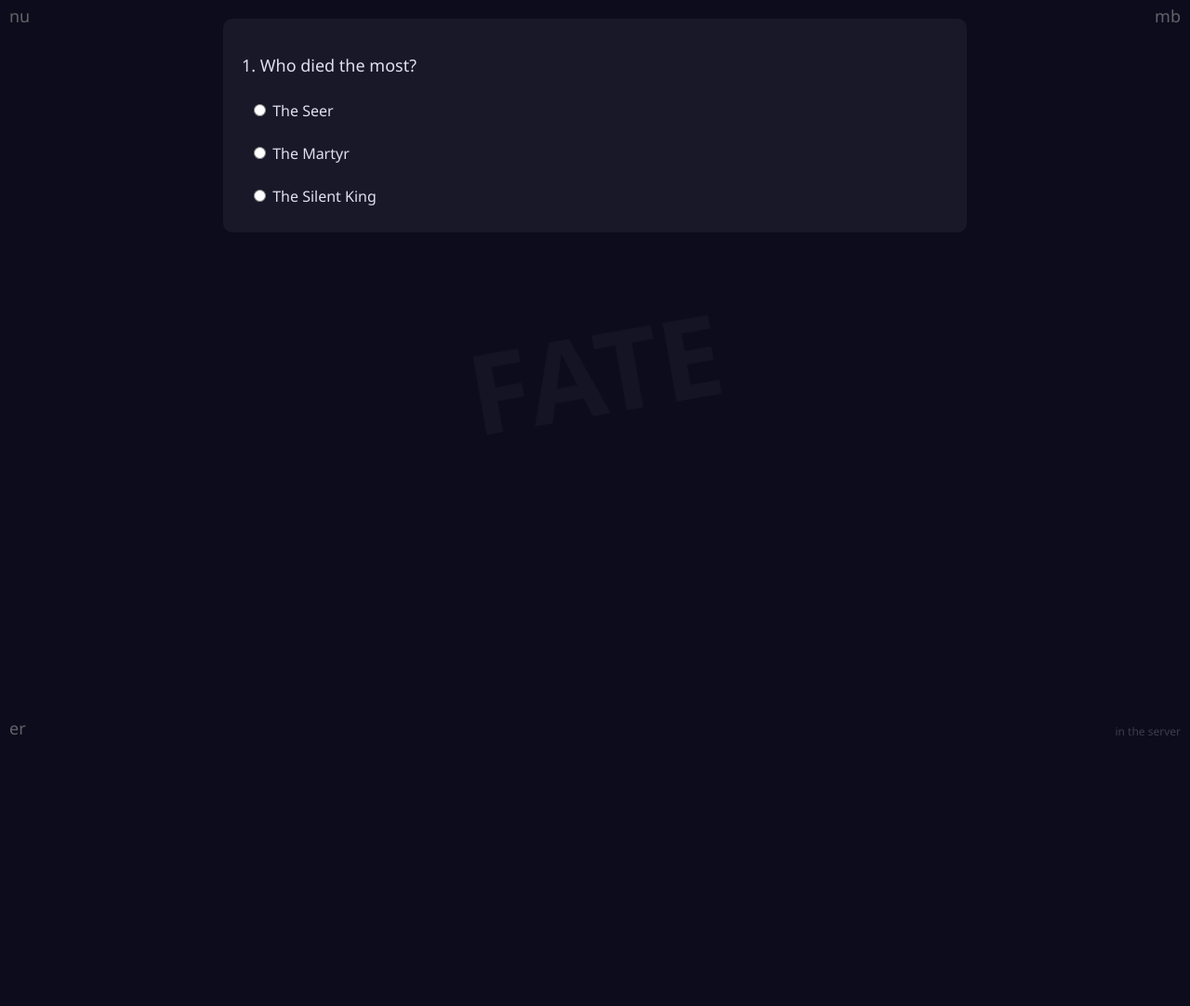
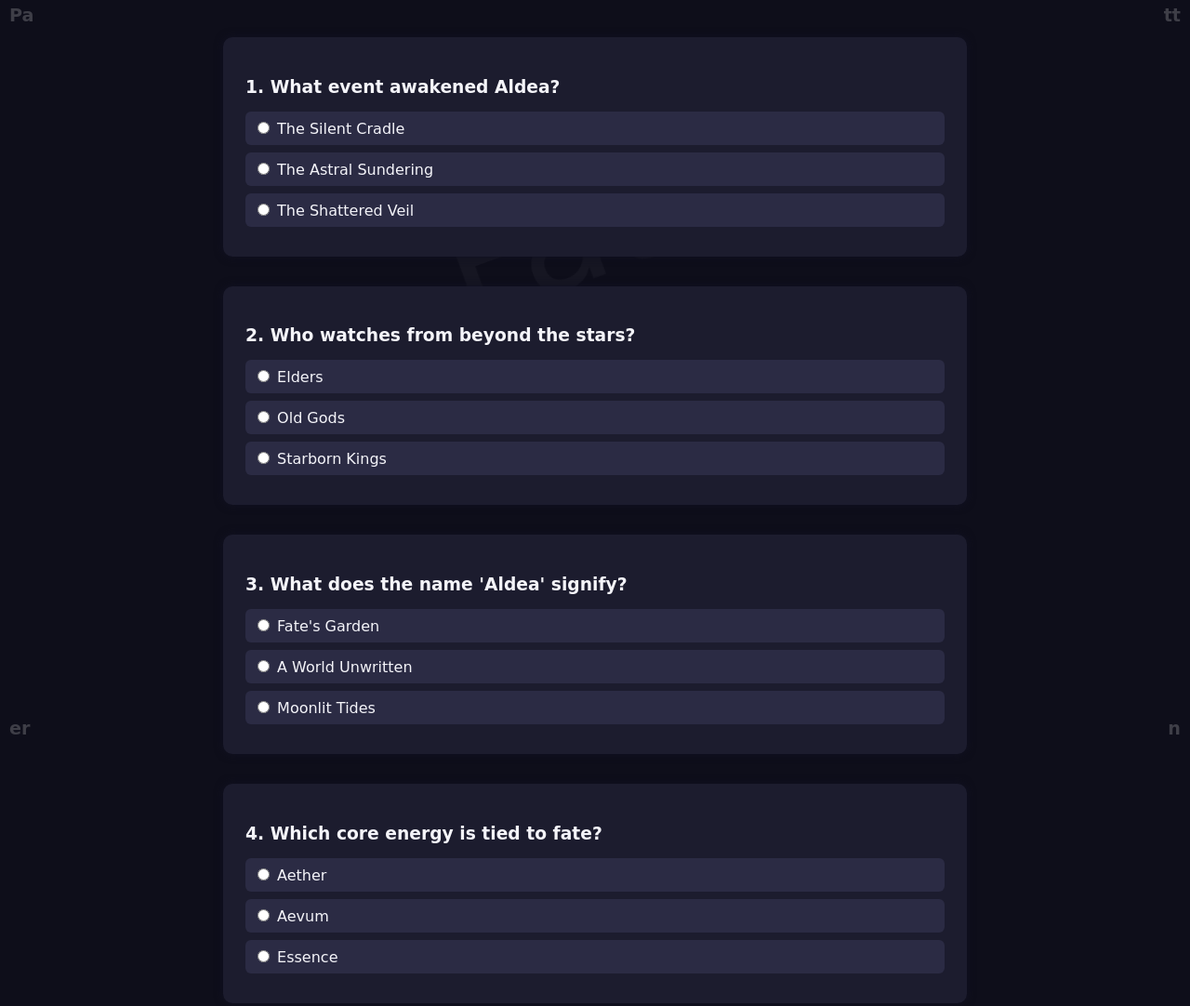
Before and after one commit to Al1m01/SmFH, a plain HTML site: page index.html in a window 1280 px wide. Shown: the top 1082 px of the page at 93% size. Before the commit the page ends 800 px from the top, so only its background shows below. Drawn offline with Linux system fonts and the light colour scheme; a web font is replaced by a local one.

Commit message:
Update index.html

```diff
--- a/index.html
+++ b/index.html
@@ -1,184 +1,202 @@
 <!DOCTYPE html>
 <html lang="en">
 <head>
-  <meta charset="UTF-8">
-  <meta name="viewport" content="width=device-width, initial-scale=1.0">
-  <title>Aldea Quiz</title>
+  <meta charset="UTF-8" />
+  <meta name="viewport" content="width=device-width, initial-scale=1.0" />
+  <title>Aldean Lore Quiz</title>
+  <link href="https://fonts.googleapis.com/css2?family=Unbounded:wght@400;700&display=swap" rel="stylesheet">
   <style>
     body {
-      font-family: 'Segoe UI', sans-serif;
-      background-color: #0c0c1d;
-      color: #e0e0f0;
-      margin: 0;
-      padding: 0;
+      font-family: 'Unbounded', cursive;
+      background: #0e0e1a;
+      color: #f4f4f9;
+      padding: 2rem;
+      position: relative;
       overflow-x: hidden;
     }
-    h1 {
-      text-align: center;
-      margin-top: 50px;
-    }
-    .quiz-container {
-      max-width: 800px;
-      margin: 0 auto;
-      padding: 20px;
-    }
-    .question {
-      background: rgba(255, 255, 255, 0.05);
-      padding: 20px;
-      border-radius: 10px;
-      margin-bottom: 15px;
-      position: relative;
-    }
-    .question p {
-      font-size: 18px;
-    }
-    .options label {
-      display: block;
-      margin-top: 8px;
-      cursor: pointer;
-      padding: 8px;
-      border-radius: 6px;
-      transition: background-color 0.3s ease;
-    }
-    .options label:hover {
-      background-color: #444475;
-    }
-    .result {
-      display: none;
-      text-align: center;
-      font-size: 24px;
-      color: #6efc6e;
-      margin-top: 30px;
-    }
-    .corner-text {
+
+    .background-text {
       position: fixed;
-      font-size: 18px;
-      color: #888;
-      opacity: 0.7;
-      pointer-events: none;
-      z-index: 999;
-    }
-    .top-left { top: 5px; left: 10px; content: "nu"; }
-    .top-right { top: 5px; right: 10px; content: "mb"; }
-    .bottom-left { bottom: 5px; left: 10px; content: "er"; }
-    .bottom-right { bottom: 5px; right: 10px; content: ""; }
-
-    .curved-fate {
-      position: fixed;
-      top: 50%;
+      top: 30%;
       left: 50%;
-      transform: translate(-50%, -50%) rotate(-10deg);
-      font-size: 120px;
-      font-weight: bold;
+      transform: translate(-50%, -50%) rotate(-20deg);
+      font-size: 10rem;
       color: rgba(255, 255, 255, 0.03);
       pointer-events: none;
-      white-space: nowrap;
-      user-select: none;
+      z-index: 0;
     }
 
-    .hint { font-size: 12px; opacity: 0.4; }
+    .corner-hint {
+      position: fixed;
+      font-size: 1.2rem;
+      font-weight: bold;
+      color: #ffffff33;
+      z-index: 2;
+      animation: pulse 2s infinite;
+    }
+    .corner-hint.pa { top: 5px; left: 10px; }
+    .corner-hint.tt { top: 5px; right: 10px; }
+    .corner-hint.er { bottom: 5px; left: 10px; }
+    .corner-hint.n { bottom: 5px; right: 10px; }
 
-    .secret-hover {
-      position: absolute;
+    @keyframes pulse {
+      0%, 100% { opacity: 0.4; }
+      50% { opacity: 1; }
+    }
+
+    .quiz-container {
+      position: relative;
+      z-index: 1;
+      max-width: 800px;
+      margin: auto;
+    }
+
+    .question {
+      margin-bottom: 2rem;
+      background: #1c1c2e;
+      padding: 1.5rem;
+      border-radius: 10px;
+      box-shadow: 0 0 10px #111122;
+    }
+
+    .question h3 {
+      margin-bottom: 1rem;
+    }
+
+    .question label {
+      display: block;
+      padding: 0.5rem;
+      margin-bottom: 0.5rem;
+      background: #2b2b44;
+      border-radius: 6px;
+      transition: background 0.3s ease;
+      cursor: pointer;
+    }
+
+    .question label:hover {
+      background: #3c3c5c;
+    }
+
+    .submit-btn {
+      padding: 1rem 2rem;
+      background: #6a4df4;
+      color: white;
+      border: none;
+      border-radius: 10px;
+      cursor: pointer;
+      font-size: 1.2rem;
+      margin-top: 1rem;
+    }
+
+    .submit-btn:hover {
+      background: #5a3de4;
+    }
+
+    .confetti {
+      position: fixed;
       top: 0;
       left: 0;
-      height: 100%;
-      width: 100%;
-      pointer-events: auto;
-    }
-
-    .hidden-answer {
-      display: none;
-      font-size: 16px;
-      color: #ff69b4;
-      padding-top: 8px;
-    }
-
-    .secret-hover:hover + .hidden-answer {
-      display: block;
+      width: 100vw;
+      height: 100vh;
+      pointer-events: none;
+      z-index: 9999;
     }
   </style>
 </head>
 <body>
-  <div class="curved-fate">FATE</div>
-  <div class="corner-text top-left">nu</div>
-  <div class="corner-text top-right">mb</div>
-  <div class="corner-text bottom-left">er</div>
-  <div class="corner-text bottom-right hint">in the server</div>
-  <div class="quiz-container" id="quiz"></div>
-  <div class="result" id="result"></div>
+  <div class="background-text">Fate</div>
+  <div class="corner-hint pa">Pa</div>
+  <div class="corner-hint tt">tt</div>
+  <div class="corner-hint er">er</div>
+  <div class="corner-hint n">n</div>
+  <div class="quiz-container">
+    <form id="quiz-form"></form>
+    <button class="submit-btn" onclick="submitQuiz()">Submit Quiz</button>
+  </div>
+  <canvas id="confettiCanvas" class="confetti"></canvas>
 
   <script>
     const questions = [
-      {
-        question: "Who died the most?",
-        options: ["The Seer", "The Martyr", "The Silent King"],
-        answer: 1,
-        extra: `<div class='secret-hover'></div><div class='hidden-answer'>Combination: infinity</div>`
-      },
-      // ... (Continue including your 60+ questions here)
+      { q: "What event awakened Aldea?", options: ["The Silent Cradle", "The Astral Sundering", "The Shattered Veil"], answer: 2 },
+      { q: "Who watches from beyond the stars?", options: ["Elders", "Old Gods", "Starborn Kings"], answer: 1 },
+      { q: "What does the name 'Aldea' signify?", options: ["Fate's Garden", "A World Unwritten", "Moonlit Tides"], answer: 1 },
+      { q: "Which core energy is tied to fate?", options: ["Aether", "Aevum", "Essence"], answer: 1 },
+      { q: "What does Aevum oppose?", options: ["Time", "Fate", "Power"], answer: 2 },
+      { q: "How many kingdoms stood in ancient Aldea?", options: ["Four", "Six", "Seven"], answer: 1 },
+      { q: "Who is the Moon-Mother goddess of Velvraeth?", options: ["Elowyn", "Nyssara", "Kyrala"], answer: 1 },
+      { q: "What kingdom is tied to resilience and fire?", options: ["Velvraeth", "Kyrethorne", "Lunareth"], answer: 2 },
+      { q: "Which energy don't coexist with Aether?", options: ["Mana", "Aevum", "Astral Essence"], answer: 1 },
+      { q: "What is Aevum powered by?", options: ["Will and Might", "Imagination and Comprehension", "Destiny and Order"], answer: 2 },
+      { q: "What trait disconnects one from fate?", options: ["Star Numb", "Fate Cursed", "Time Echoed"], answer: 1 },
+      { q: "Which kingdom fell to volcanic fire?", options: ["Lunareth", "Kyrethorne", "Velvraeth"], answer: 2 },
+      { q: "Which player trait makes flames attracted?", options: ["Child of Ash", "Heir of Ember", "Firebound"], answer: 1 },
+      { q: "What is the Silver Seflection?", options: ["Lunar ritual", "Sword art", "Moonlight relic"], answer: 1 },
+      { q: "What is the Dreamstone tied to?", options: ["Council power", "Hidden history", "Sun prophecy"], answer: 2 },
+      { q: "Where is the Illusion City?", options: ["Kyrethorne", "Lunareth", "Velvraeth"], answer: 2 },
+      { q: "What happens during Aether Overflow?", options: ["Hallucination", "Metaphysical exploration", "Loss of fate"], answer: 2 },
+
+      { q: "Who sustains the player in Overflow?", options: ["The Archons", "Artifact power", "Starborn Queen"], answer: 1 },
+      { q: "What is the Flameforge known for?", options: ["Runic binding", "Volcanic crafting", "Soul-weaving"], answer: 2 },
+      { q: "How many on Lunareth's council?", options: ["Five", "Seven", "Nine"], answer: 3 },
+      { q: "What is the Null Bloom?", options: ["A plague", "A metaphysical collapse", "A moon festival"], answer: 2 },
+      { q: "Which culture worships the moon?", options: ["Velvraeth", "Kyrethorne", "Lunareth"], answer: 1 },
+      { q: "What alters mirror reflections?", options: ["Aether", "Aevum", "Astral Glass"], answer: 2 },
+      { q: "What breaks fate's structure?", options: ["Starfall", "Aevum", "Temporal breach"], answer: 2 },
+      { q: "Who is Nyleth?", options: ["Moon-mother", "Guide in Null Bloom", "Fatebound Judge"], answer: 2 },
+      { q: "What trait causes time loops?", options: ["Fated by Time", "Child of Echoes", "Loopwalker"], answer: 1 },
+      { q: "What entity is the Heart of Ash?", options: ["Volcanic relic", "Soul of the land", "Ancient dragon"], answer: 1 },
+      { q: "What energy opposes fate?", options: ["Aether", "Aevum", "Essence"], answer: 2 },
+      { q: "What defines Lunareth architecture?", options: ["Crystals and illusions", "Ashstone and glass", "Marble and shadow"], answer: 1 },
+      { q: "What defines a Nullborne?", options: ["Fated from birth", "Born outside fate", "Soul-forged warrior"], answer: 1 },
+      { q: "What is the Black Sun?", options: ["Fallen star", "Inverted fate", "Moon twin"], answer: 1 }
     ];
 
-    const quizContainer = document.getElementById("quiz");
-    const resultContainer = document.getElementById("result");
-    let answers = [];
+    function submitQuiz() {
+      const form = document.getElementById("quiz-form");
+      let pattern = [];
+      questions.forEach((question, i) => {
+        const selected = form[`q${i}`].value;
+        const isCorrect = parseInt(selected) === question.answer;
+        pattern.push(isCorrect);
+      });
 
-    function buildQuiz() {
-      questions.forEach((q, index) => {
-        const questionDiv = document.createElement("div");
-        questionDiv.className = "question";
-
-        const questionText = document.createElement("p");
-        questionText.innerText = `${index + 1}. ${q.question}`;
-        questionDiv.appendChild(questionText);
-
-        const optionsDiv = document.createElement("div");
-        optionsDiv.className = "options";
-
-        q.options.forEach((opt, i) => {
-          const label = document.createElement("label");
-          const input = document.createElement("input");
-          input.type = "radio";
-          input.name = `question${index}`;
-          input.value = i;
-          input.addEventListener("change", () => {
-            answers[index] = parseInt(input.value);
-            checkPattern();
-          });
-          label.appendChild(input);
-          label.appendChild(document.createTextNode(" " + opt));
-          optionsDiv.appendChild(label);
-        });
-
-        questionDiv.appendChild(optionsDiv);
-
-        if (q.extra) {
-          const wrapper = document.createElement("div");
-          wrapper.innerHTML = q.extra;
-          questionDiv.appendChild(wrapper);
-        }
-
-        quizContainer.appendChild(questionDiv);
-      });
-    }
-
-    function checkPattern() {
-      const truth = questions.map((q, i) => answers[i] === q.answer ? "R" : "W");
-      for (let i = 0; i < truth.length - 2; i++) {
-        if (truth[i] === "R" && truth[i + 1] === "W" && truth[i + 2] === "W") {
-          triggerConfetti();
+      // Check for correct-wrong-wrong pattern
+      for (let i = 0; i < pattern.length - 2; i++) {
+        if (pattern[i] === true && pattern[i + 1] === false && pattern[i + 2] === false) {
+          launchConfetti();
           break;
         }
       }
     }
 
-    function triggerConfetti() {
-      resultContainer.style.display = "block";
-      resultContainer.textContent = "🌟 Fate Will Bless You Soon 🌟";
-      // optional: trigger confetti animation library here
+    function renderQuestions() {
+      const form = document.getElementById("quiz-form");
+      questions.forEach((question, index) => {
+        const qDiv = document.createElement("div");
+        qDiv.className = "question";
+        const h3 = document.createElement("h3");
+        h3.innerText = `${index + 1}. ${question.q}`;
+        qDiv.appendChild(h3);
+        question.options.forEach((opt, i) => {
+          const label = document.createElement("label");
+          const input = document.createElement("input");
+          input.type = "radio";
+          input.name = `q${index}`;
+          input.value = i;
+          label.appendChild(input);
+          label.appendChild(document.createTextNode(" " + opt));
+          qDiv.appendChild(label);
+        });
+        form.appendChild(qDiv);
+      });
     }
 
-    buildQuiz();
+    function launchConfetti() {
+      alert("🌟 Fate Will Bless You Soon 🌟");
+      // Confetti placeholder — you can add JS library if needed
+    }
+
+    renderQuestions();
   </script>
 </body>
 </html>
```
